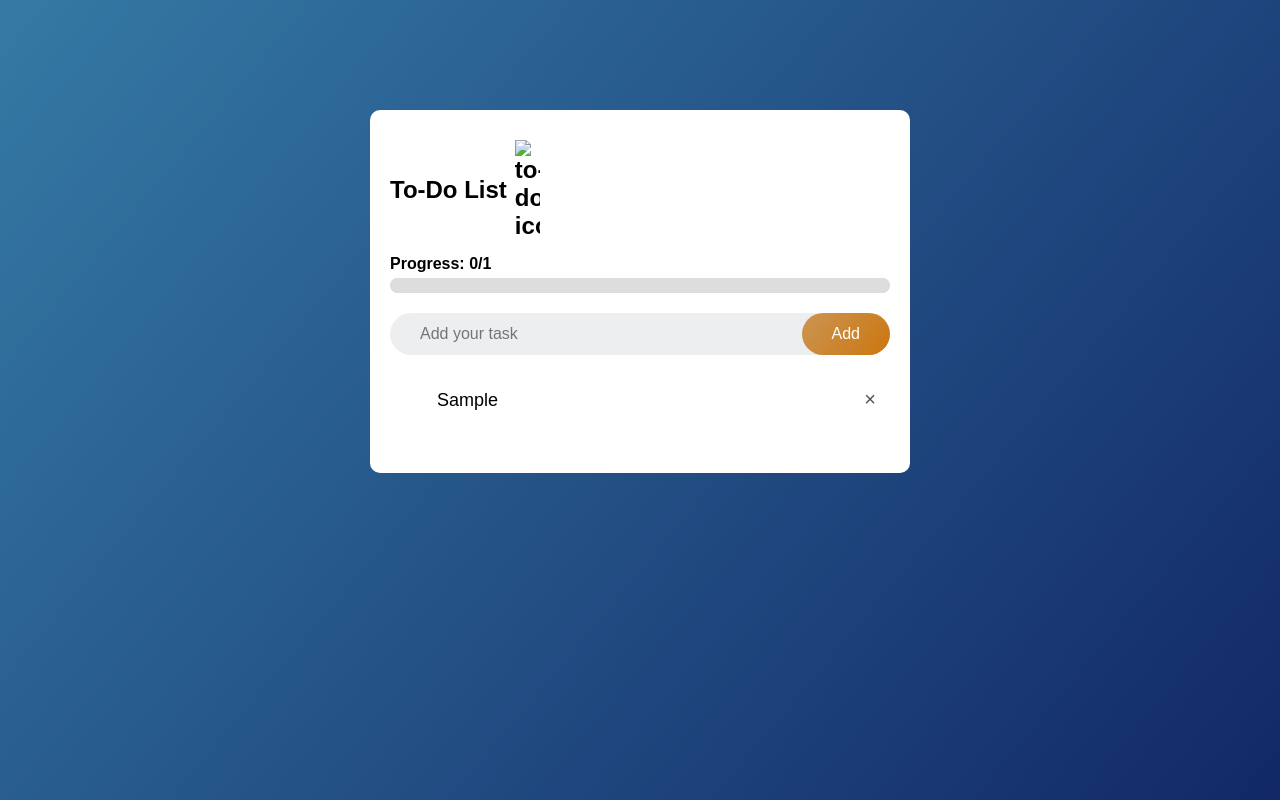
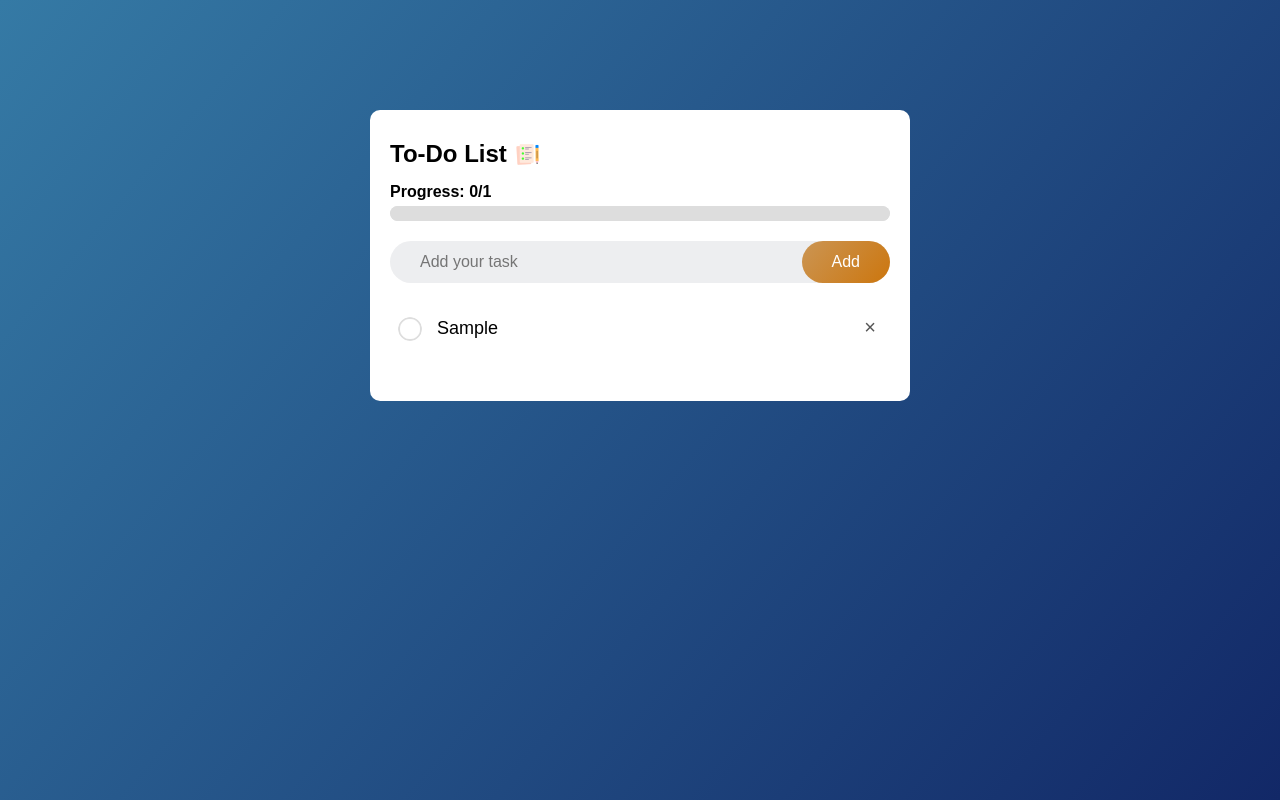
Before and after one commit to poojitha-polaki/To-do-list-WebApp, a plain HTML site: page index.html in a window 1280 px wide. Both pictures are taken after typing "Sample" into the empty fields and a click on the button "Add". Drawn offline with Linux system fonts and the light colour scheme.

Commit message:
fixed file paths

```diff
--- a/index.html
+++ b/index.html
@@ -12,7 +12,7 @@
     <div class="container">
         <div class="todo-list">
             <h2>To-Do List
-                <img src="../To-do-list-app/images/icon.png" alt="to-do-icon">
+                <img src="images/icon.png" alt="to-do-icon">
             </h2>
             <div class="progress-wrapper">
                 <span id="progress-fraction">0/0</span>
--- a/style.css
+++ b/style.css
@@ -79,7 +79,7 @@ ul li::before {
     height: 24px;
     width: 24px;
     border-radius: 50%;
-    background-image: url(../To-do-list-app/images/unchecked.png);
+    background-image: url(images/unchecked.png);
     background-size: cover;
     background-position: center;
     top: 14px;
@@ -92,7 +92,7 @@ ul li.checked {
 }
 
 ul li.checked::before {
-    background-image: url(../To-do-list-app/images/checked.png);
+    background-image: url(images/checked.png);
 }
 
 ul li span {
```
